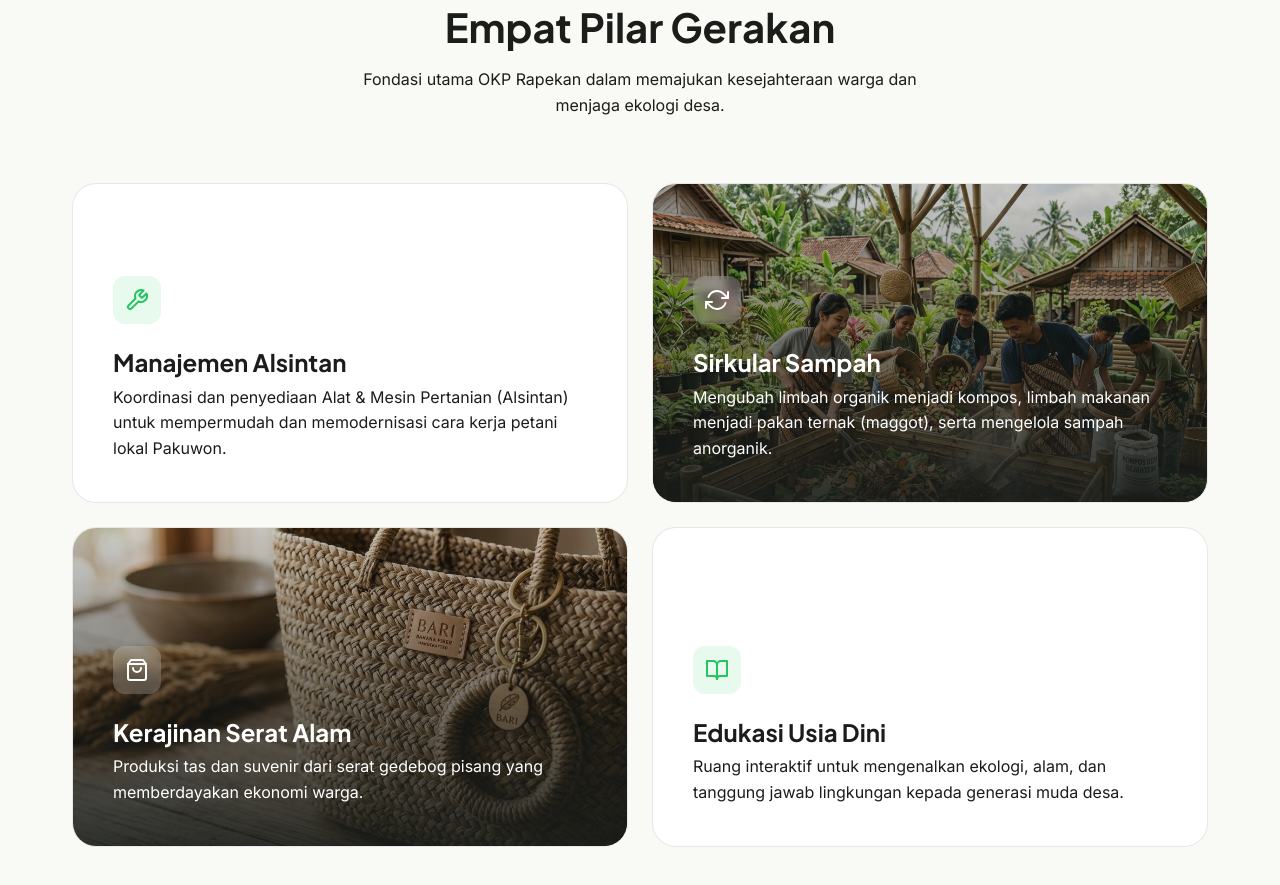
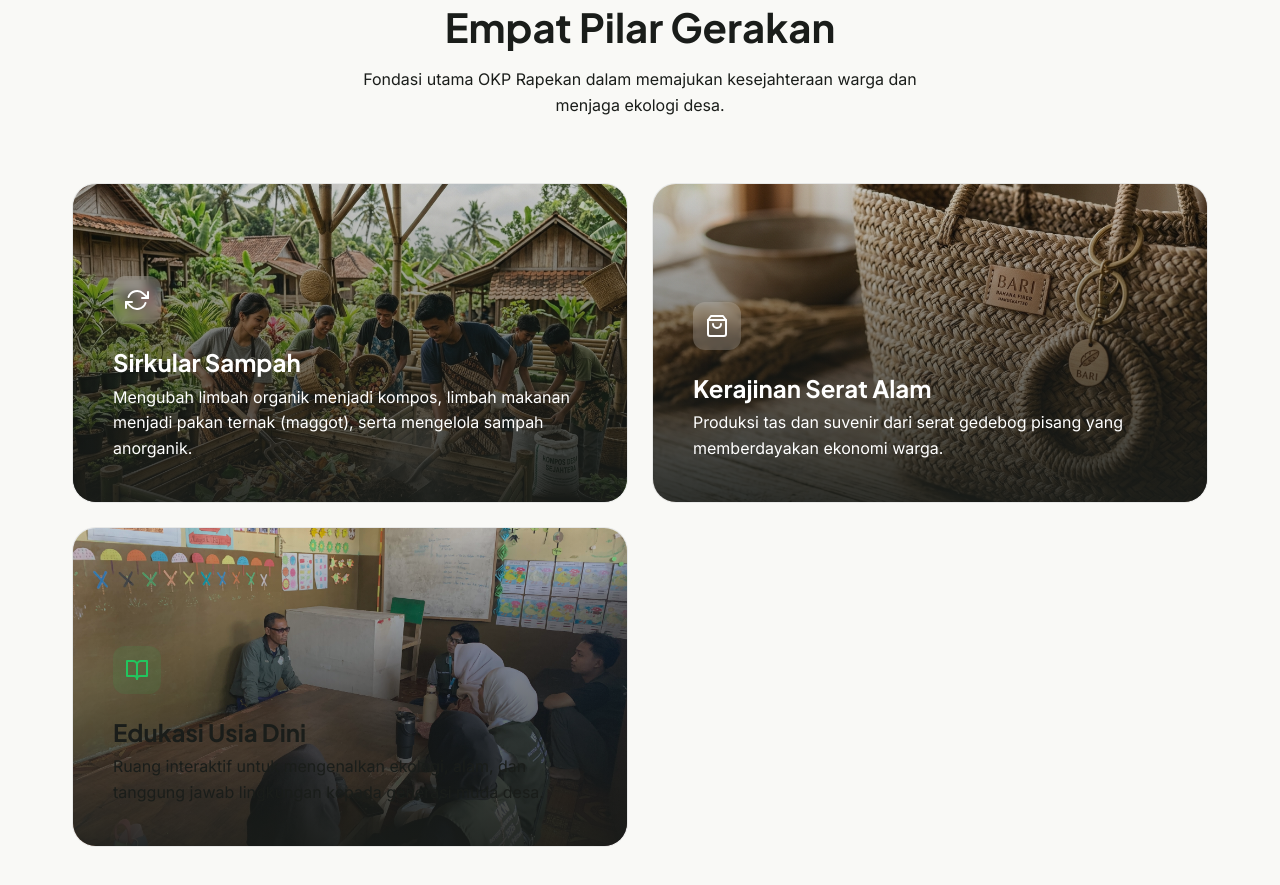
Before and after one commit to RaihanMufthahul223/rapekan, a plain HTML site: page index.html in a window 1280 px wide. Shown: the part 1148-2033 px from the top of the page. Drawn offline with nearby package versions, Linux system fonts and the light colour scheme.

Commit message:
Add image to Edukasi Usia Dini bento item

```diff
--- a/index.html
+++ b/index.html
@@ -119,15 +119,6 @@
                 </div>
 
                 <div class="bento-grid">
-                    <!-- Sektor Tani -->
-                    <div class="bento-item bento-tani">
-                        <div class="bento-content">
-                            <div class="icon-box"><i data-feather="tool"></i></div>
-                            <h3>Manajemen Alsintan</h3>
-                            <p>Koordinasi dan penyediaan Alat & Mesin Pertanian (Alsintan) untuk mempermudah dan memodernisasi cara kerja petani lokal Pakuwon.</p>
-                        </div>
-                    </div>
-
                     <!-- Sektor Sampah -->
                     <div class="bento-item bento-sampah">
                         <img src="assets/images/waste_mgmt.jpg" alt="Pengolahan Sampah" class="bento-bg">
@@ -152,6 +143,8 @@
 
                     <!-- Sektor Edukasi -->
                     <div class="bento-item bento-edukasi">
+                        <img src="assets/images/kolaborasi_pemuda.jpg" alt="Edukasi Anak" class="bento-bg">
+                        <div class="bento-overlay"></div>
                         <div class="bento-content">
                             <div class="icon-box"><i data-feather="book-open"></i></div>
                             <h3>Edukasi Usia Dini</h3>
```
